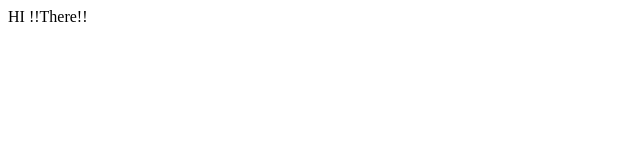
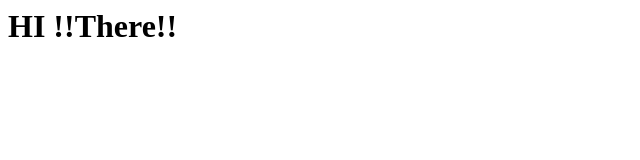
Before and after one commit to SBasu8/coursera-test, a plain HTML site: page 1.html in a window 1280 px wide. Shown: the whole page, without its empty margins (0-640 px from the left). Drawn offline with Linux system fonts and the light colour scheme.

Commit message:
Update 1.html

```diff
--- a/1.html
+++ b/1.html
@@ -1,7 +1,7 @@
 <html>
 
 <body>
-HI !!There!!
+  <h1>HI !!There!!</h1>
 </body>
 
 </html>
```
